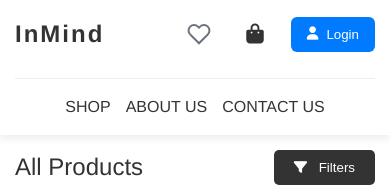
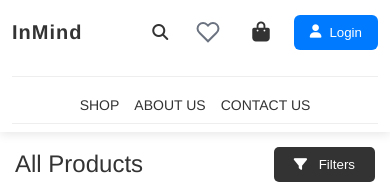
Before and after one commit to johnyaoun1/e-com-academy, an Angular app: page /products in a window 390 px wide. Shown: the top 189 px of the page. Built offline with nearby package versions, Linux system fonts and the light colour scheme; no server answers; a web font is replaced by a local one; what ag-grid-angular would draw is missing.

Commit message:
Update header and search-bar components

```diff
--- a/src/app/shared/components/header/header.component.html
+++ b/src/app/shared/components/header/header.component.html
@@ -1,6 +1,11 @@
 <header class="header">
   <nav class="nav">
     <div class="logo" routerLink="/">InMind</div>
+
+    <!-- ✅ Desktop Search Section -->
+    <div class="search-section">
+      <app-search-bar (search)="onSearch($event)" (close)="onSearchClose()"></app-search-bar>
+    </div>
 
     <ul class="nav-links">
       <li><a routerLink="/products">SHOP</a></li>
@@ -9,7 +14,17 @@
     </ul>
 
     <div class="nav-icons">
-      <!-- ✅ Add Favorites Button Here -->
+      <!-- ✅ Mobile Search Toggle (shows only on mobile) -->
+      <button class="mobile-search-toggle" (click)="toggleMobileSearch()" *ngIf="!showMobileSearch">
+        <i class="fas fa-search"></i>
+      </button>
+
+      <!-- ✅ Mobile Search Close (shows when mobile search is open) -->
+      <button class="mobile-search-close" (click)="toggleMobileSearch()" *ngIf="showMobileSearch">
+        <i class="fas fa-times"></i>
+      </button>
+
+      <!-- ✅ Favorites Button -->
       <div class="favorites-wrapper">
         <button
           class="header-action-btn favorites-btn"
@@ -64,7 +79,6 @@
             <i class="fas fa-shopping-cart"></i>
             My Cart
           </button>
-          <!-- ✅ Add Favorites to User Menu -->
           <button class="menu-item" (click)="navigateToFavorites(); showUserMenu = false">
             <i class="fas fa-heart"></i>
             My Favorites
@@ -90,6 +104,12 @@
     </div>
   </nav>
 
+  <!-- ✅ Mobile Search Bar (slides down when toggled) -->
+  <div class="mobile-search-bar" [class.active]="showMobileSearch">
+    <div class="mobile-search-content">
+      <app-search-bar (search)="onMobileSearch($event)" (close)="toggleMobileSearch()"></app-search-bar>
+    </div>
+  </div>
+
   <div class="backdrop" [class.show]="showUserMenu" (click)="onClickOutside()"></div>
-
 </header>
--- a/src/app/shared/components/header/header.component.scss
+++ b/src/app/shared/components/header/header.component.scss
@@ -14,6 +14,8 @@
   align-items: center;
   max-width: 1200px;
   margin: 0 auto;
+  gap: 20px;
+  flex-wrap: nowrap;
 }
 
 .logo {
@@ -22,10 +24,95 @@
   letter-spacing: 2px;
   cursor: pointer;
   transition: color 0.3s;
+  flex-shrink: 0;
 
   &:hover {
     color: #007bff;
   }
+}
+
+// ✅ RESPONSIVE SEARCH SECTION
+.search-section {
+  flex: 1;
+  max-width: 400px;
+  margin: 0 20px;
+
+  // Large screens
+  @media (min-width: 1200px) {
+    max-width: 450px;
+    margin: 0 30px;
+  }
+
+  // Medium desktop
+  @media (max-width: 1199px) and (min-width: 992px) {
+    max-width: 350px;
+    margin: 0 20px;
+  }
+
+  // Small desktop/large tablet
+  @media (max-width: 991px) and (min-width: 769px) {
+    max-width: 280px;
+    margin: 0 15px;
+  }
+
+  // Hide on mobile and show toggle instead
+  @media (max-width: 768px) {
+    display: none;
+  }
+}
+
+// ✅ MOBILE SEARCH TOGGLE/CLOSE BUTTONS
+.mobile-search-toggle,
+.mobile-search-close {
+  display: none;
+  background: none;
+  border: none;
+  color: #333;
+  padding: 8px;
+  cursor: pointer;
+  border-radius: 8px;
+  transition: all 0.2s ease;
+
+  &:hover {
+    background: #f0f0f0;
+  }
+
+  i {
+    font-size: 16px;
+  }
+
+  // Show only on mobile
+  @media (max-width: 768px) {
+    display: flex;
+    align-items: center;
+    justify-content: center;
+  }
+}
+
+// ✅ MOBILE SEARCH BAR (slides down)
+.mobile-search-bar {
+  width: 100%;
+  background: white;
+  border-top: 1px solid #eee;
+  max-height: 0;
+  overflow: hidden;
+  transition: all 0.3s ease;
+
+  &.active {
+    max-height: 80px;
+    padding: 15px 0;
+  }
+
+  // Only show on mobile
+  @media (min-width: 769px) {
+    display: none;
+  }
+}
+
+.mobile-search-content {
+  max-width: 1200px;
+  margin: 0 auto;
+  padding: 0 20px;
 }
 
 .nav-links {
@@ -34,12 +121,25 @@
   list-style: none;
   margin: 0;
   padding: 0;
+  flex-shrink: 0;
+
+  a {
+    text-decoration: none;
+    color: #333;
+    font-weight: 500;
+    transition: color 0.3s ease;
+
+    &:hover {
+      color: #007bff;
+    }
+  }
 }
 
 .nav-icons {
   display: flex;
   align-items: center;
   gap: 15px;
+  flex-shrink: 0;
 }
 
 .user-menu {
@@ -200,7 +300,7 @@
   }
 }
 
-// ✅ FAVORITES STYLES - ADD THIS SECTION
+// ✅ FAVORITES STYLES
 .favorites-wrapper {
   .header-action-btn {
     display: flex;
@@ -264,6 +364,12 @@
   100% { transform: scale(1); }
 }
 
+// ✅ RESPONSIVE BREAKPOINTS
+@media (max-width: 1024px) {
+  .nav-links {
+    gap: 20px;
+  }
+}
 
 @media (max-width: 768px) {
   .header {
@@ -276,7 +382,7 @@
 
     .nav-links {
       width: 100%;
-      order: 3; /* Moves below logo and icons */
+      order: 3; // Moves below logo and icons
       justify-content: center;
       gap: 15px;
       flex-wrap: wrap;
@@ -291,6 +397,34 @@
 
     .nav-icons {
       margin-left: auto;
+      gap: 12px;
     }
   }
 }
+
+@media (max-width: 480px) {
+  .header {
+    padding: 8px 12px;
+  }
+
+  .logo {
+    font-size: 20px;
+    letter-spacing: 1px;
+  }
+
+  .nav-links {
+    gap: 10px;
+
+    li a {
+      font-size: 14px;
+    }
+  }
+
+  .nav-icons {
+    gap: 8px;
+  }
+
+  .mobile-search-content {
+    padding: 0 12px;
+  }
+}
--- a/src/app/shared/components/header/header.component.ts
+++ b/src/app/shared/components/header/header.component.ts
@@ -14,6 +14,7 @@ import { map, filter } from 'rxjs/operators';
 export class HeaderComponent implements OnInit {
   currentUser$: Observable<any>;
   showUserMenu = false;
+  showMobileSearch = false; // ✅ Add this for mobile search toggle
   favoritesCount$!: Observable<number>;
 
   constructor(
@@ -57,8 +58,41 @@ export class HeaderComponent implements OnInit {
     });
   }
 
+  // ✅ Desktop search handler
+  onSearch(searchTerm: string): void {
+    console.log('Desktop search term:', searchTerm);
+    // The search bar component will handle navigation
+    // You can add additional logic here if needed
+  }
+
+  // ✅ Mobile search handler
+  onMobileSearch(searchTerm: string): void {
+    console.log('Mobile search term:', searchTerm);
+    // Close mobile search after searching
+    this.showMobileSearch = false;
+    // The search bar component will handle navigation
+  }
+
+  onSearchClose(): void {
+    console.log('Search closed');
+    // Handle search close if needed
+  }
+
+  // ✅ Toggle mobile search
+  toggleMobileSearch(): void {
+    this.showMobileSearch = !this.showMobileSearch;
+    // Close user menu if open
+    if (this.showMobileSearch) {
+      this.showUserMenu = false;
+    }
+  }
+
   toggleUserMenu() {
     this.showUserMenu = !this.showUserMenu;
+    // Close mobile search if open
+    if (this.showUserMenu) {
+      this.showMobileSearch = false;
+    }
   }
 
   goToProfile() {
@@ -82,6 +116,7 @@ export class HeaderComponent implements OnInit {
   // Close menu when clicking outside
   onClickOutside() {
     this.showUserMenu = false;
+    this.showMobileSearch = false; // ✅ Also close mobile search
   }
 
   navigateToFavorites(): void {
--- a/src/app/shared/components/search-bar/search-bar.component.scss
+++ b/src/app/shared/components/search-bar/search-bar.component.scss
@@ -1,20 +1,39 @@
+/* src/app/shared/components/search-bar/search-bar.component.scss */
 .search-container {
   display: flex;
   align-items: center;
-  gap: 1rem;
-  max-width: 600px;
-  margin: 0 auto;
+  background: white;
+  border: 1px solid #ddd;
+  border-radius: 25px;
+  overflow: hidden;
+  width: 100%;
+  max-width: 400px;
+  transition: all 0.3s ease;
+
+  &:focus-within {
+    border-color: #007bff;
+    box-shadow: 0 0 0 2px rgba(0, 123, 255, 0.15);
+  }
 
   .search-input {
     flex: 1;
-    padding: 0.75rem;
-    border: 1px solid #ddd;
-    border-radius: 4px;
-    font-size: 1rem;
+    padding: 10px 15px;
+    border: none;
+    outline: none;
+    font-size: 14px;
+    color: #333;
+    background: transparent;
+    min-width: 0; // Prevents flex item from overflowing
 
-    &:focus {
-      outline: none;
-      border-color: #000;
+    &::placeholder {
+      color: #999;
+    }
+
+    // Remove autofocus on mobile to prevent keyboard popup
+    &[autofocus] {
+      @media (max-width: 768px) {
+        autofocus: none;
+      }
     }
   }
 
@@ -22,16 +41,138 @@
     background: none;
     border: none;
     cursor: pointer;
-    font-size: 1.2rem;
-    padding: 0.5rem;
+    padding: 10px 12px;
     color: #666;
+    transition: all 0.2s ease;
+    flex-shrink: 0; // Prevents buttons from shrinking
 
     &:hover {
       color: #000;
     }
+
+    i {
+      font-size: 14px;
+    }
   }
 
   .search-btn {
-    color: #000;
+    background: #007bff;
+    color: white;
+    border-radius: 0 23px 23px 0;
+    margin: 1px 1px 1px 0;
+    padding: 10px 15px;
+
+    &:hover {
+      background: #0056b3;
+      color: white;
+    }
+  }
+
+  .close-btn {
+    padding: 8px;
+    margin-right: 5px;
+    border-radius: 50%;
+
+    &:hover {
+      background: #f0f0f0;
+    }
   }
 }
+
+/* Responsive adjustments */
+@media (max-width: 1200px) {
+  .search-container {
+    max-width: 350px;
+  }
+}
+
+@media (max-width: 1024px) {
+  .search-container {
+    max-width: 300px;
+
+    .search-input {
+      font-size: 13px;
+      padding: 8px 12px;
+    }
+
+    button {
+      padding: 8px 10px;
+    }
+
+    .search-btn {
+      padding: 8px 12px;
+    }
+  }
+}
+
+@media (max-width: 768px) {
+  .search-container {
+    max-width: 250px;
+
+    .search-input {
+      font-size: 12px;
+      padding: 6px 10px;
+    }
+
+    button {
+      padding: 6px 8px;
+
+      i {
+        font-size: 12px;
+      }
+    }
+
+    .search-btn {
+      padding: 6px 10px;
+    }
+  }
+}
+
+@media (max-width: 480px) {
+  .search-container {
+    max-width: 200px;
+    border-radius: 20px;
+
+    .search-input {
+      font-size: 12px;
+      padding: 5px 8px;
+    }
+
+    button {
+      padding: 5px 6px;
+    }
+
+    .search-btn {
+      padding: 5px 8px;
+      border-radius: 0 18px 18px 0;
+    }
+
+    .close-btn {
+      display: none; // Hide close button on very small screens
+    }
+  }
+}
+
+/* Very small screens - minimal search */
+@media (max-width: 360px) {
+  .search-container {
+    max-width: 160px;
+
+    .search-input {
+      padding: 4px 6px;
+      font-size: 11px;
+
+      &::placeholder {
+        font-size: 11px;
+      }
+    }
+
+    .search-btn {
+      padding: 4px 6px;
+
+      i {
+        font-size: 10px;
+      }
+    }
+  }
+}
--- a/src/app/shared/components/search-bar/search-bar.component.ts
+++ b/src/app/shared/components/search-bar/search-bar.component.ts
@@ -1,4 +1,6 @@
+// src/app/shared/components/search-bar/search-bar.component.ts
 import { Component, EventEmitter, Output } from '@angular/core';
+import { Router } from '@angular/router';
 
 @Component({
   selector: 'app-search-bar',
@@ -11,14 +13,26 @@ export class SearchBarComponent {
 
   searchQuery = '';
 
+  constructor(private router: Router) {}
+
   onSearch() {
     if (this.searchQuery.trim()) {
+      console.log('Searching for:', this.searchQuery);
+
+      // Navigate to products page with search query
+      this.router.navigate(['/products'], {
+        queryParams: { search: this.searchQuery.trim() }
+      });
+
+      // Emit the search event
       this.search.emit(this.searchQuery);
-      this.searchQuery = '';
+
+      // Don't clear the search query so user can see what they searched for
     }
   }
 
   onClose() {
+    this.searchQuery = '';
     this.close.emit();
   }
 }
```
